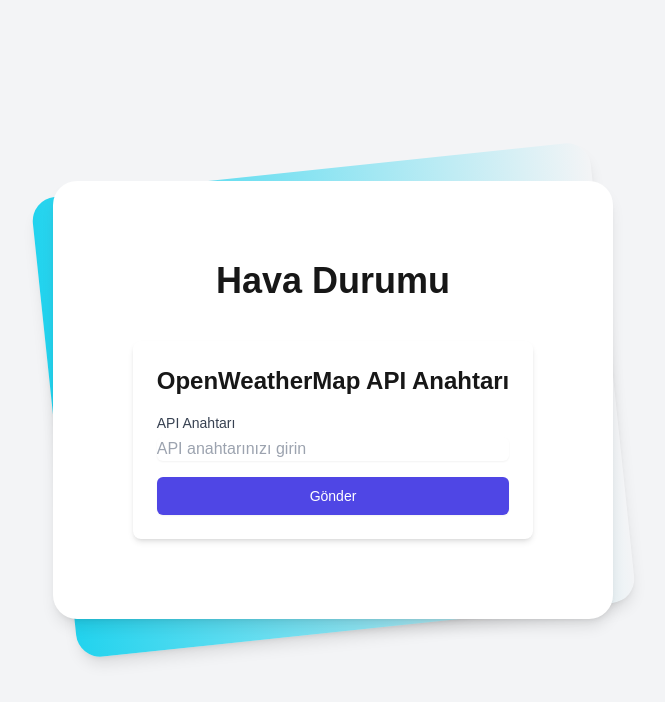
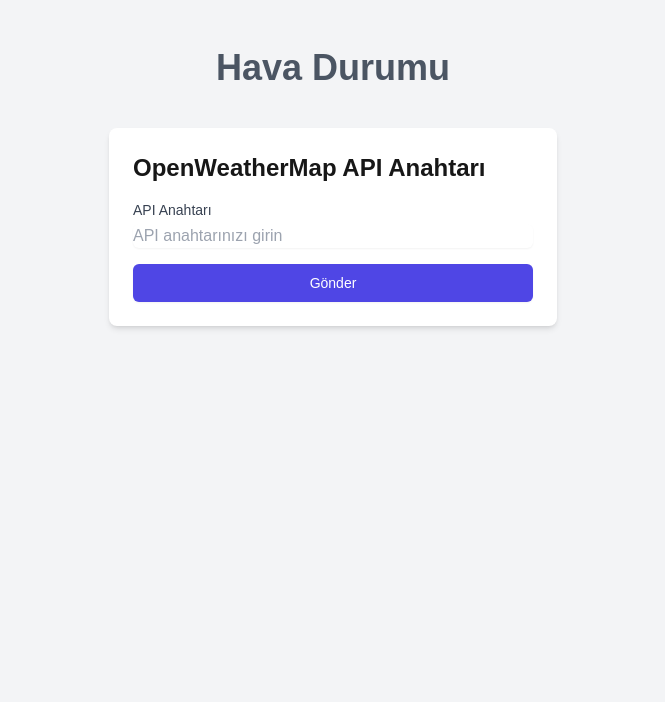
Before and after one commit to altankurt/weather-app, a Next.js app: page / in a window 1280 px wide. Shown: the top 702 px of the page, without its empty margins (307-972 px from the left). Built offline with nearby package versions, Linux system fonts and the light colour scheme.

Commit message:
refactor: Improve UI and functionality in Home page component

```diff
--- a/pages/index.tsx
+++ b/pages/index.tsx
@@ -34,29 +34,27 @@
   }
 
   return (
-    <div className="flex min-h-screen flex-col justify-center bg-gray-100 py-6 sm:py-12">
+    <div className="min-h-screen bg-gray-100 py-6 sm:py-12">
       <Head>
         <title>Hava Durumu Uygulaması</title>
         <link rel="icon" href="/favicon.ico" />
       </Head>
 
-      <div className="relative py-3 sm:mx-auto sm:max-w-xl">
-        <div className="to-light-blue-500 absolute inset-0 -skew-y-6 transform bg-gradient-to-r from-cyan-400 shadow-lg sm:-rotate-6 sm:skew-y-0 sm:rounded-3xl"></div>
-        <div className="relative bg-white px-4 py-10 shadow-lg sm:rounded-3xl sm:p-20">
-          <h1 className="mb-8 text-center text-4xl font-bold">Hava Durumu</h1>
+      <div className="container mx-auto px-4">
+        <h1 className="mb-8 text-center text-4xl font-bold text-gray-600">
+          Hava Durumu
+        </h1>
 
         {!apiKey ? (
           <ApiKeyForm onApiKeySubmit={handleApiKeySubmit} />
         ) : (
-            <>
-              <h2 className="mb-4 text-2xl font-semibold">Şehir Seçin</h2>
+          <div className="space-y-8">
             <CitySelector onCitySelect={handleCitySelect} />
             {selectedCity && (
               <WeatherDisplay city={selectedCity} apiKey={apiKey} />
             )}
-            </>
+          </div>
         )}
-        </div>
       </div>
     </div>
   )
```
Lines whose indentation alone changed are shown as unchanged.
